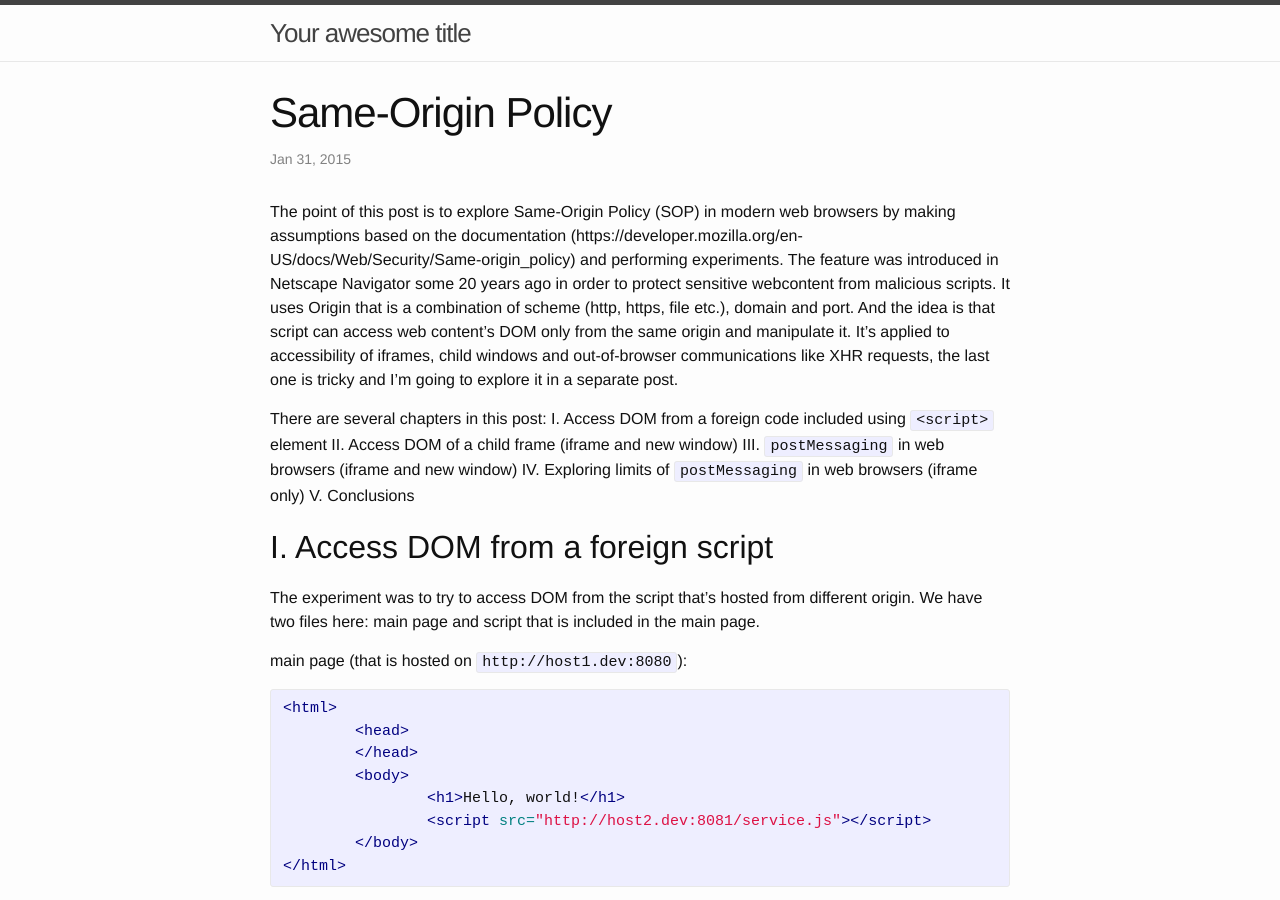
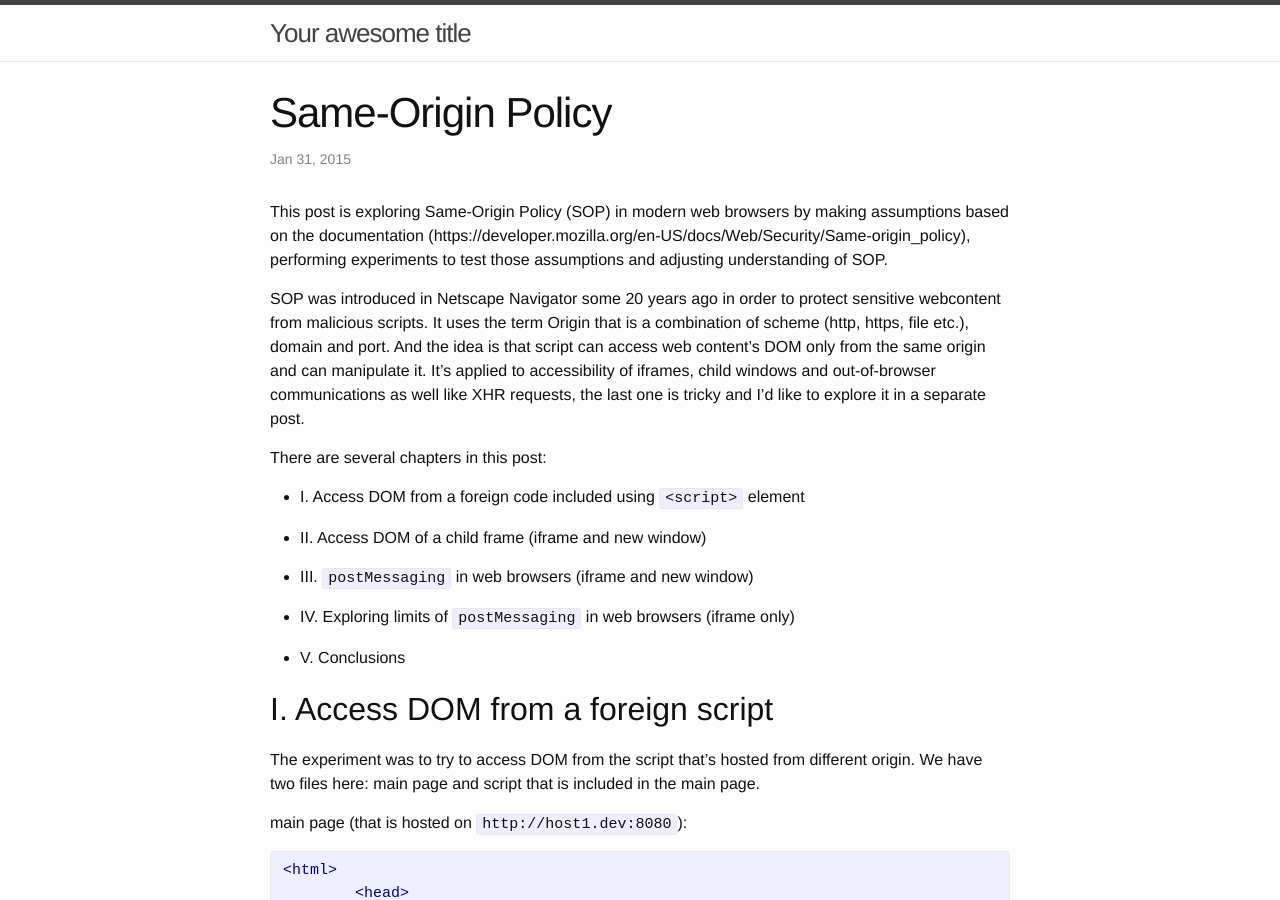
Before and after one commit to taydakov/taydakov.github.io, a Jekyll site: the page built from _posts/2015-01-31-same-origin-policy.markdown, in a window 1280 px wide and 900 px high. Built offline with Jekyll 4.4.1, drawn with Linux system fonts in a browser that asks for light colours; some of the changed text lies outside the part shown.

Commit message:
Add conclusion and refactor intro

```diff
--- a/_posts/2015-01-31-same-origin-policy.markdown
+++ b/_posts/2015-01-31-same-origin-policy.markdown
@@ -4,14 +4,21 @@ title:  "Same-Origin Policy"
 date:   2015-01-31 18:07:02
 categories: jekyll update
 ---
-The point of this post is to explore Same-Origin Policy (SOP) in modern web browsers by making assumptions based on the documentation (https://developer.mozilla.org/en-US/docs/Web/Security/Same-origin_policy) and performing experiments. The feature was introduced in Netscape Navigator some 20 years ago in order to protect sensitive webcontent from malicious scripts. It uses Origin that is a combination of scheme (http, https, file etc.), domain and port. And the idea is that script can access web content's DOM only from the same origin and manipulate it. It's applied to accessibility of iframes, child windows and out-of-browser communications like XHR requests, the last one is tricky and I'm going to explore it in a separate post.
+This post is exploring Same-Origin Policy (SOP) in modern web browsers by making assumptions based on the documentation (https://developer.mozilla.org/en-US/docs/Web/Security/Same-origin_policy), performing experiments to test those assumptions and adjusting understanding of SOP.
+
+SOP was introduced in Netscape Navigator some 20 years ago in order to protect sensitive webcontent from malicious scripts. It uses the term Origin that is a combination of scheme (http, https, file etc.), domain and port. And the idea is that script can access web content's DOM only from the same origin and can manipulate it. It's applied to accessibility of iframes, child windows and out-of-browser communications as well like XHR requests, the last one is tricky and I'd like to explore it in a separate post.
 
 There are several chapters in this post:
-I. Access DOM from a foreign code included using `<script>` element
-II. Access DOM of a child frame (iframe and new window)
-III. `postMessaging` in web browsers (iframe and new window)
-IV. Exploring limits of `postMessaging` in web browsers (iframe only)
-V. Conclusions
+
+* I. Access DOM from a foreign code included using `<script>` element
+
+* II. Access DOM of a child frame (iframe and new window)
+
+* III. `postMessaging` in web browsers (iframe and new window)
+
+* IV. Exploring limits of `postMessaging` in web browsers (iframe only)
+
+* V. Conclusions
 
 I. Access DOM from a foreign script
 -----------------------------------
@@ -405,3 +412,7 @@ V. Exploring limits of postMessaging in web browsers
 	</body>
 </html>
 {% endhighlight %}
+
+V. Conclusions
+---------------
+SOP protects content of a wepsite from different frames by restricting access only to scripts from the same origin as the website and simultaneously it prevents foreign scripts to participate in user interaction, it makes things safer but more compicated to implement. Browsers came up with an idea to keep security on a satisfactory level but allow frames to communicate with each other: `postMessaging`. This mechanism is well-implemented, easy to use and is supported by all the major browsers including IE10, ready for production.
```
Also changed, not shown: other parts of _posts/2015-01-31-same-origin-policy.markdown (+1 -1 lines).
